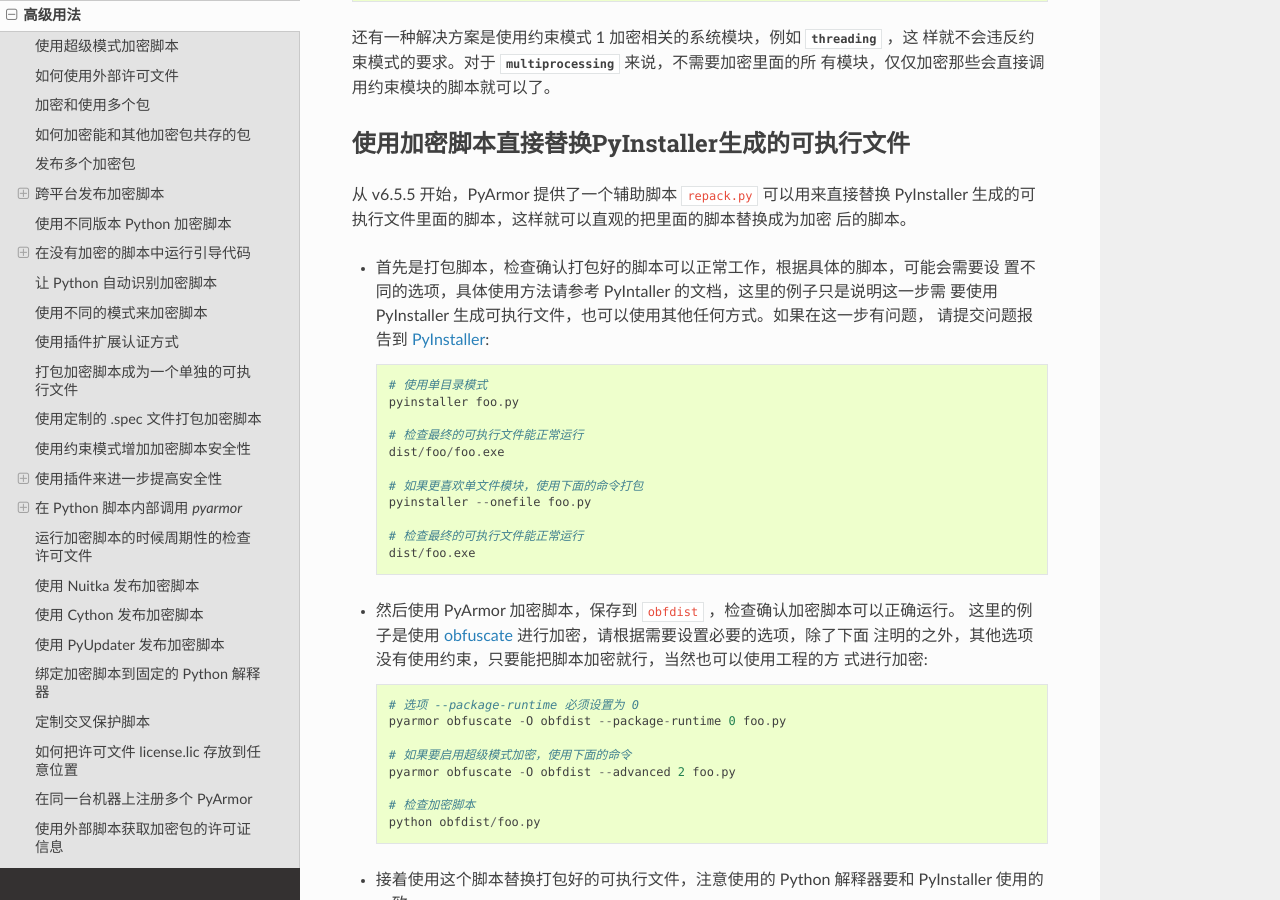
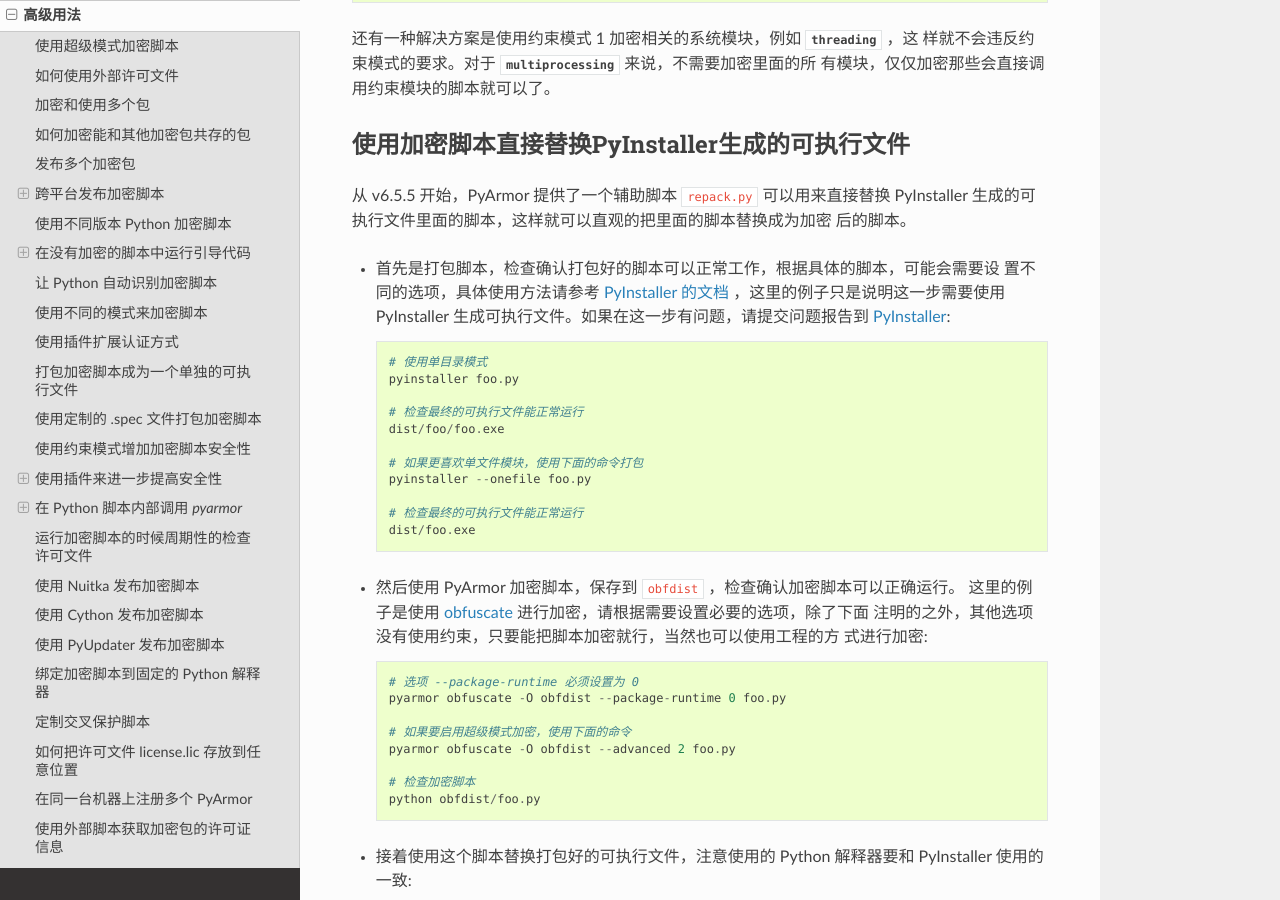
Before and after one commit to dashingsoft/pyarmor-docs-zh, a Sphinx documentation site: the page built from docs/advanced.rst, in a window 1280 px wide and 900 px high, scrolled down 29161 px. Built offline with Sphinx 7.4.7 and the Read the Docs theme 2.0.0, drawn with Linux system fonts in a browser that asks for light colours; some of the changed text lies outside the part shown.

Commit message:
Refine doc link

```diff
--- a/docs/advanced.rst
+++ b/docs/advanced.rst
@@ -1393,9 +1393,10 @@
 后的脚本。
 
 * 首先是打包脚本，检查确认打包好的脚本可以正常工作，根据具体的脚本，可能会需要设
-  置不同的选项，具体使用方法请参考 PyIntaller 的文档，这里的例子只是说明这一步需
-  要使用 PyInstaller 生成可执行文件，也可以使用其他任何方式。如果在这一步有问题，
-  请提交问题报告到 `PyInstaller`_::
+  置不同的选项，具体使用方法请参考 `PyInstaller 的文档
+  <https://pyinstaller.readthedocs.io>`_ ，这里的例子只是说明这一步需要使用
+  PyInstaller 生成可执行文件。如果在这一步有问题，请提交问题报告到 `PyInstaller
+  <https://github.com/pyinstaller/pyinstaller/issues>`_::
 
     # 使用单目录模式
     pyinstaller foo.py
```
